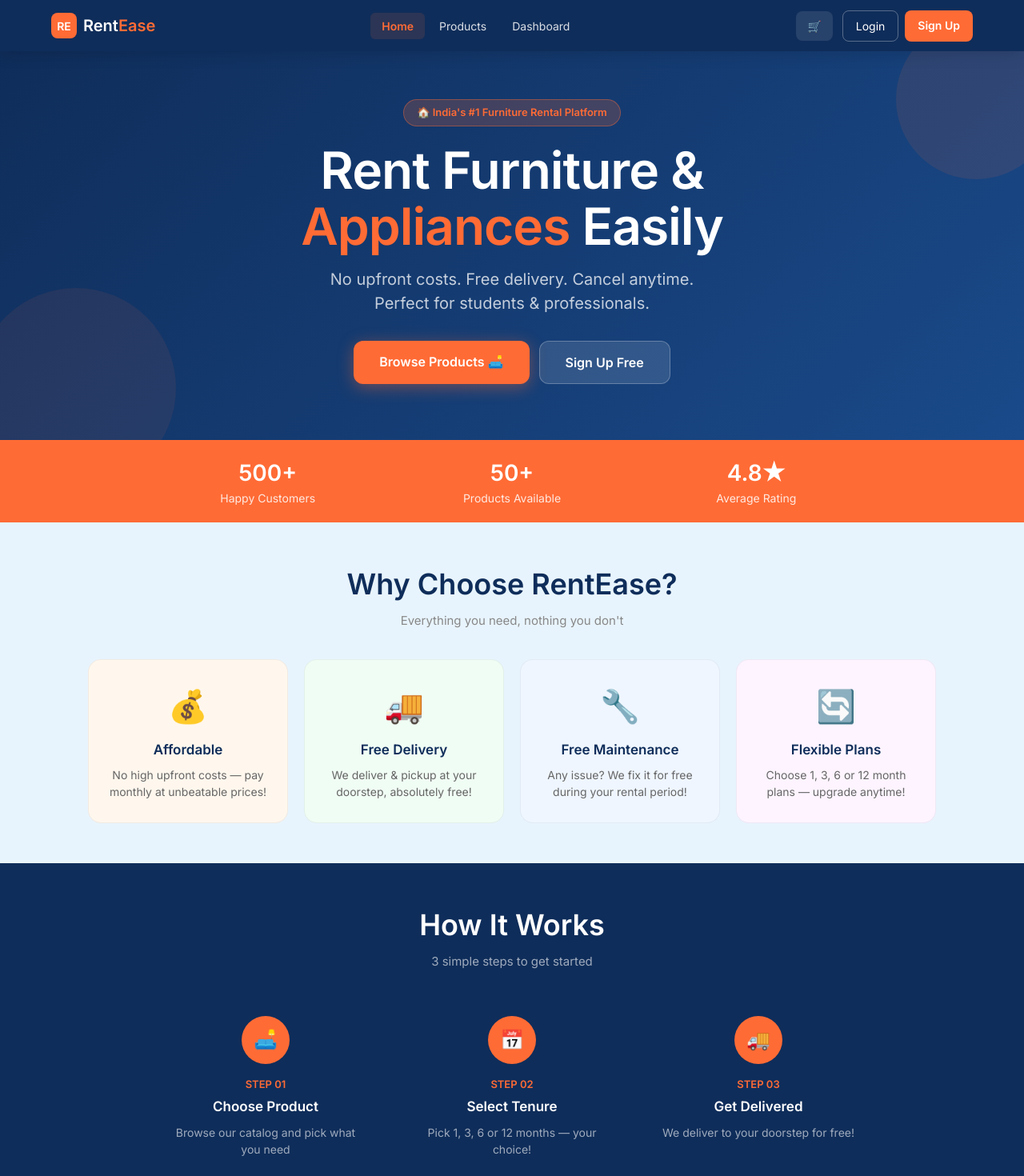
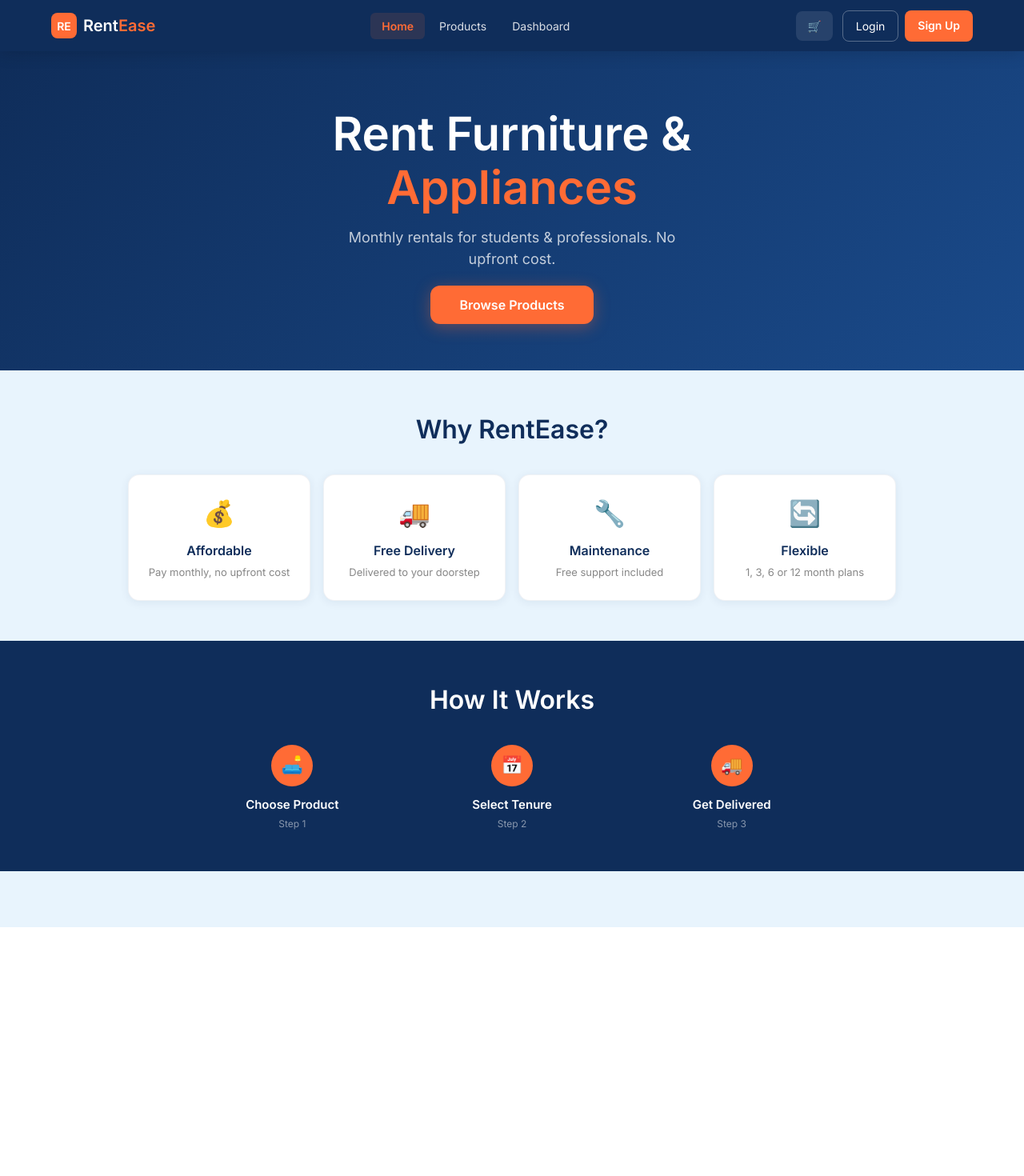
Before and after one commit to tanvi-builds/rentease, a React (Create React App) app: page / in a window 1280 px wide. Shown: the top 1470 px of the page at 80% size. After the commit the page ends 1159 px from the top, so only its background shows below. Built offline with nearby package versions, Linux system fonts and the light colour scheme.

Commit message:
Clean minimal home page

```diff
--- a/src/pages/Home.js
+++ b/src/pages/Home.js
@@ -2,79 +2,52 @@ import React from 'react';
 import { Link } from 'react-router-dom';
 
 function Home() {
-  const user = JSON.parse(localStorage.getItem('user'));
-
   return (
     <div style={{ paddingBottom: '70px' }}>
 
-      {/* Hero Section */}
+      {/* Hero */}
       <div style={{
-        background: 'linear-gradient(135deg, #0F2D5A 0%, #1a4a8a 100%)',
-        color: '#fff', padding: '60px 24px 70px', textAlign: 'center',
-        position: 'relative', overflow: 'hidden'
+        background: 'linear-gradient(135deg, #0F2D5A, #1a4a8a)',
+        color: '#fff', padding: '70px 24px', textAlign: 'center'
       }}>
-        <div style={{ position: 'absolute', top: '-40px', right: '-40px', width: '200px', height: '200px', background: 'rgba(255,107,53,0.1)', borderRadius: '50%' }} />
-        <div style={{ position: 'absolute', bottom: '-60px', left: '-30px', width: '250px', height: '250px', background: 'rgba(255,107,53,0.08)', borderRadius: '50%' }} />
-
-        <div style={{ position: 'relative', zIndex: 1 }}>
-          <div style={{ display: 'inline-block', background: 'rgba(255,107,53,0.2)', border: '1px solid rgba(255,107,53,0.4)', borderRadius: '20px', padding: '6px 16px', fontSize: '13px', marginBottom: '20px', color: '#FF6B35', fontWeight: 600 }}>
-            🏠 India's #1 Furniture Rental Platform
-          </div>
-          <h1 style={{ fontSize: 'clamp(32px, 7vw, 64px)', fontWeight: 800, marginBottom: '16px', lineHeight: 1.1, letterSpacing: '-1px' }}>
-            Rent Furniture &<br />
-            <span style={{ color: '#FF6B35' }}>Appliances</span> Easily
-          </h1>
-          <p style={{ fontSize: 'clamp(15px, 2.5vw, 20px)', color: 'rgba(255,255,255,0.75)', marginBottom: '32px', maxWidth: '500px', margin: '0 auto 32px' }}>
-            No upfront costs. Free delivery. Cancel anytime. Perfect for students & professionals.
-          </p>
-          <div style={{ display: 'flex', gap: '12px', justifyContent: 'center', flexWrap: 'wrap' }}>
-            <Link to="/products" style={{ background: '#FF6B35', color: '#fff', padding: '14px 32px', borderRadius: '12px', textDecoration: 'none', fontWeight: 700, fontSize: '16px', boxShadow: '0 4px 20px rgba(255,107,53,0.4)' }}>
-              Browse Products 🛋️
-            </Link>
-            {!user && (
-              <Link to="/signup" style={{ background: 'rgba(255,255,255,0.12)', color: '#fff', padding: '14px 32px', borderRadius: '12px', textDecoration: 'none', fontWeight: 600, fontSize: '16px', border: '1px solid rgba(255,255,255,0.25)' }}>
-                Sign Up Free
-              </Link>
-            )}
-          </div>
-        </div>
+        <h1 style={{ fontSize: 'clamp(30px, 6vw, 58px)', fontWeight: 800, lineHeight: 1.15, marginBottom: '16px' }}>
+          Rent Furniture &<br />
+          <span style={{ color: '#FF6B35' }}>Appliances</span>
+        </h1>
+        <p style={{ fontSize: 'clamp(14px, 2.5vw, 18px)', color: 'rgba(255,255,255,0.75)', marginBottom: '32px', maxWidth: '420px', margin: '0 auto 32px' }}>
+          Monthly rentals for students & professionals. No upfront cost.
+        </p>
+        <Link to="/products" style={{
+          background: '#FF6B35', color: '#fff',
+          padding: '14px 36px', borderRadius: '12px',
+          textDecoration: 'none', fontWeight: 700, fontSize: '16px',
+          boxShadow: '0 4px 20px rgba(255,107,53,0.35)'
+        }}>
+          Browse Products
+        </Link>
       </div>
 
-      {/* Stats Bar */}
-      <div style={{ background: '#FF6B35', padding: '20px 24px' }}>
-        <div style={{ maxWidth: '900px', margin: '0 auto', display: 'grid', gridTemplateColumns: 'repeat(3, 1fr)', textAlign: 'center', gap: '16px' }}>
+      {/* Features */}
+      <div style={{ padding: '50px 20px', maxWidth: '1000px', margin: '0 auto' }}>
+        <h2 style={{ textAlign: 'center', fontSize: 'clamp(22px, 4vw, 32px)', fontWeight: 800, color: '#0F2D5A', marginBottom: '32px' }}>
+          Why RentEase?
+        </h2>
+        <div style={{ display: 'grid', gridTemplateColumns: 'repeat(auto-fit, minmax(200px, 1fr))', gap: '16px' }}>
           {[
-            { num: '500+', label: 'Happy Customers' },
-            { num: '50+', label: 'Products Available' },
-            { num: '4.8★', label: 'Average Rating' },
-          ].map(stat => (
-            <div key={stat.label}>
-              <div style={{ fontSize: 'clamp(20px, 4vw, 28px)', fontWeight: 800, color: '#fff' }}>{stat.num}</div>
-              <div style={{ fontSize: 'clamp(11px, 2vw, 14px)', color: 'rgba(255,255,255,0.85)' }}>{stat.label}</div>
-            </div>
-          ))}
-        </div>
-      </div>
-
-      {/* Why RentEase */}
-      <div style={{ padding: '50px 20px', maxWidth: '1100px', margin: '0 auto' }}>
-        <h2 style={{ textAlign: 'center', fontSize: 'clamp(24px, 4vw, 36px)', fontWeight: 800, color: '#0F2D5A', marginBottom: '8px' }}>
-          Why Choose RentEase?
-        </h2>
-        <p style={{ textAlign: 'center', color: '#888', marginBottom: '36px', fontSize: '15px' }}>
-          Everything you need, nothing you don't
-        </p>
-        <div style={{ display: 'grid', gridTemplateColumns: 'repeat(auto-fit, minmax(220px, 1fr))', gap: '20px' }}>
-          {[
-            { icon: '💰', title: 'Affordable', desc: 'No high upfront costs — pay monthly at unbeatable prices!', color: '#fff7ed' },
-            { icon: '🚚', title: 'Free Delivery', desc: 'We deliver & pickup at your doorstep, absolutely free!', color: '#f0fdf4' },
-            { icon: '🔧', title: 'Free Maintenance', desc: 'Any issue? We fix it for free during your rental period!', color: '#eff6ff' },
-            { icon: '🔄', title: 'Flexible Plans', desc: 'Choose 1, 3, 6 or 12 month plans — upgrade anytime!', color: '#fdf4ff' },
+            { icon: '💰', title: 'Affordable', desc: 'Pay monthly, no upfront cost' },
+            { icon: '🚚', title: 'Free Delivery', desc: 'Delivered to your doorstep' },
+            { icon: '🔧', title: 'Maintenance', desc: 'Free support included' },
+            { icon: '🔄', title: 'Flexible', desc: '1, 3, 6 or 12 month plans' },
           ].map(item => (
-            <div key={item.title} style={{ background: item.color, borderRadius: '16px', padding: '28px 20px', textAlign: 'center', border: '1px solid rgba(15,45,90,0.06)', transition: 'transform 0.2s' }}>
-              <div style={{ fontSize: '40px', marginBottom: '12px' }}>{item.icon}</div>
-              <h3 style={{ color: '#0F2D5A', fontWeight: 700, fontSize: '17px', marginBottom: '8px' }}>{item.title}</h3>
-              <p style={{ color: '#666', fontSize: '14px', lineHeight: 1.5 }}>{item.desc}</p>
+            <div key={item.title} style={{
+              background: '#fff', borderRadius: '14px',
+              padding: '24px 16px', textAlign: 'center',
+              boxShadow: '0 2px 12px rgba(15,45,90,0.07)',
+              border: '1px solid rgba(15,45,90,0.06)'
+            }}>
+              <div style={{ fontSize: '32px', marginBottom: '10px' }}>{item.icon}</div>
+              <h3 style={{ color: '#0F2D5A', fontWeight: 700, fontSize: '16px', marginBottom: '6px' }}>{item.title}</h3>
+              <p style={{ color: '#888', fontSize: '13px' }}>{item.desc}</p>
             </div>
           ))}
         </div>
@@ -82,43 +55,26 @@ function Home() {
 
       {/* How It Works */}
       <div style={{ background: '#0F2D5A', padding: '50px 20px' }}>
-        <div style={{ maxWidth: '900px', margin: '0 auto' }}>
-          <h2 style={{ textAlign: 'center', fontSize: 'clamp(24px, 4vw, 36px)', fontWeight: 800, color: '#fff', marginBottom: '8px' }}>
+        <div style={{ maxWidth: '800px', margin: '0 auto', textAlign: 'center' }}>
+          <h2 style={{ fontSize: 'clamp(22px, 4vw, 32px)', fontWeight: 800, color: '#fff', marginBottom: '32px' }}>
             How It Works
           </h2>
-          <p style={{ textAlign: 'center', color: 'rgba(255,255,255,0.6)', marginBottom: '36px', fontSize: '15px' }}>
-            3 simple steps to get started
-          </p>
-          <div style={{ display: 'grid', gridTemplateColumns: 'repeat(auto-fit, minmax(200px, 1fr))', gap: '24px' }}>
+          <div style={{ display: 'grid', gridTemplateColumns: 'repeat(auto-fit, minmax(180px, 1fr))', gap: '24px' }}>
             {[
-              { step: '01', title: 'Choose Product', desc: 'Browse our catalog and pick what you need', icon: '🛋️' },
-              { step: '02', title: 'Select Tenure', desc: 'Pick 1, 3, 6 or 12 months — your choice!', icon: '📅' },
-              { step: '03', title: 'Get Delivered', desc: 'We deliver to your doorstep for free!', icon: '🚚' },
+              { step: '1', icon: '🛋️', title: 'Choose Product' },
+              { step: '2', icon: '📅', title: 'Select Tenure' },
+              { step: '3', icon: '🚚', title: 'Get Delivered' },
             ].map(item => (
-              <div key={item.step} style={{ textAlign: 'center', padding: '20px' }}>
-                <div style={{ width: '60px', height: '60px', background: '#FF6B35', borderRadius: '50%', display: 'flex', alignItems: 'center', justifyContent: 'center', margin: '0 auto 16px', fontSize: '24px' }}>
+              <div key={item.step} style={{ color: '#fff' }}>
+                <div style={{ width: '52px', height: '52px', background: '#FF6B35', borderRadius: '50%', display: 'flex', alignItems: 'center', justifyContent: 'center', margin: '0 auto 12px', fontSize: '22px' }}>
                   {item.icon}
                 </div>
-                <div style={{ color: '#FF6B35', fontWeight: 700, fontSize: '13px', marginBottom: '6px' }}>STEP {item.step}</div>
-                <h3 style={{ color: '#fff', fontWeight: 700, fontSize: '17px', marginBottom: '8px' }}>{item.title}</h3>
-                <p style={{ color: 'rgba(255,255,255,0.6)', fontSize: '14px' }}>{item.desc}</p>
+                <div style={{ fontWeight: 700, fontSize: '15px' }}>{item.title}</div>
+                <div style={{ color: 'rgba(255,255,255,0.5)', fontSize: '12px', marginTop: '4px' }}>Step {item.step}</div>
               </div>
             ))}
           </div>
         </div>
-      </div>
-
-      {/* CTA Section */}
-      <div style={{ padding: '50px 20px', textAlign: 'center', background: '#E8F4FD' }}>
-        <h2 style={{ fontSize: 'clamp(22px, 4vw, 36px)', fontWeight: 800, color: '#0F2D5A', marginBottom: '12px' }}>
-          Ready to Get Started? 🚀
-        </h2>
-        <p style={{ color: '#666', marginBottom: '24px', fontSize: '15px' }}>
-          Join 500+ happy customers renting with RentEase
-        </p>
-        <Link to="/products" style={{ background: '#FF6B35', color: '#fff', padding: '14px 40px', borderRadius: '12px', textDecoration: 'none', fontWeight: 700, fontSize: '16px', display: 'inline-block' }}>
-          Start Renting Now 🛋️
-        </Link>
       </div>
 
     </div>
```
